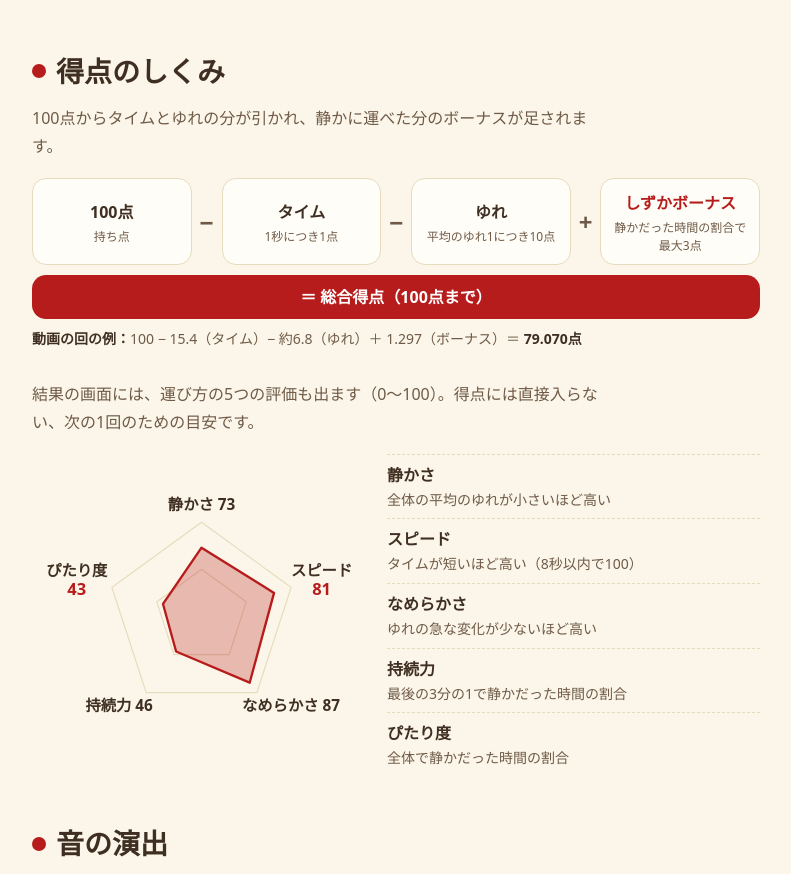
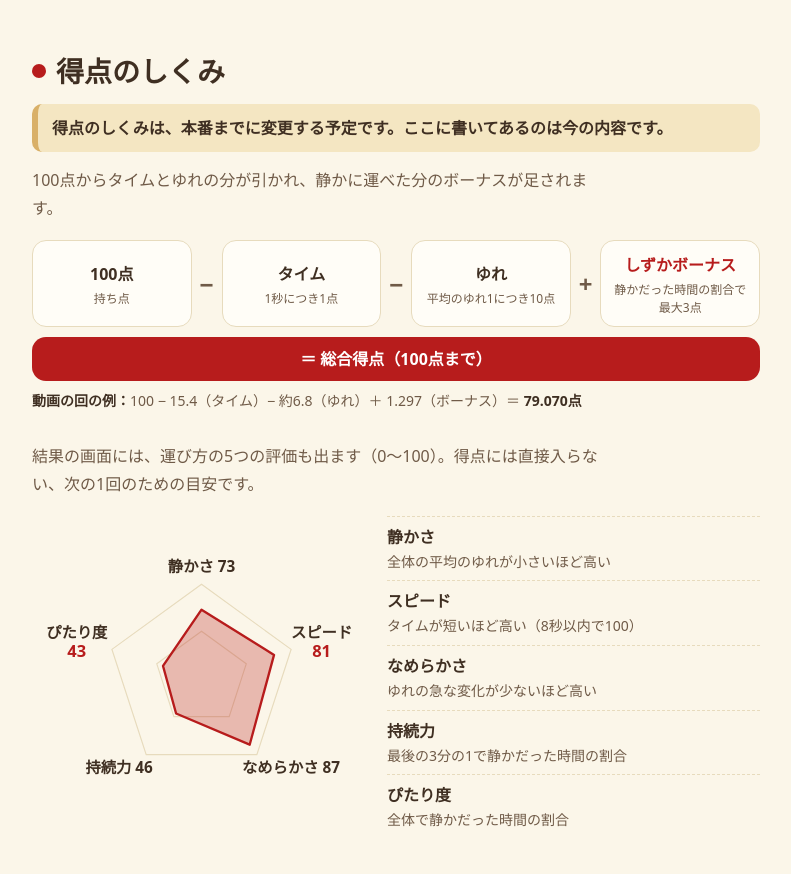
Before and after one commit to yamamoto123aaa/tawara-guide, a plain HTML site: page index.html in a window 1280 px wide. Shown: the part 7548-8422 px from the top of the page, without its empty margins (244-1035 px from the left). Drawn offline with Linux system fonts and the light colour scheme; a web font is replaced by a local one.

Commit message:
ランキング画像の1位の名前を変更し、得点変更予定のお知らせを追加
- ランキングの画像と全体図の1位を「おにぎりくん」に変更
- 得点のしくみは本番までに変更予定である旨を追記

Co-Authored-By: Claude Opus 5.5 <noreply@anthropic.com>

```diff
--- a/index.html
+++ b/index.html
@@ -371,6 +371,7 @@
 
   <section>
     <h2>得点のしくみ</h2>
+    <p class="notice" style="margin-bottom:14px">得点のしくみは、本番までに変更する予定です。ここに書いてあるのは今の内容です。</p>
     <p class="intro">100点からタイムとゆれの分が引かれ、静かに運べた分のボーナスが足されます。</p>
     <div class="equation" aria-label="100点 引く タイム 引く ゆれ 足す しずかボーナス">
       <div class="term"><b>100点</b><span>持ち点</span></div>
```
Also changed, not shown: img/overview.jpg, img/ranking.jpg, img/stage-idle.jpg.
